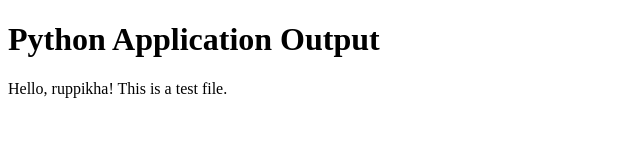
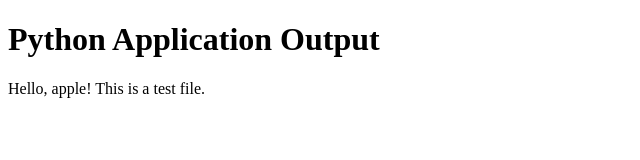
Before and after one commit to ruppikha/test, a plain HTML site: page docs/index.html in a window 1280 px wide. Shown: the full height of the page, 0-640 px from the left. Drawn offline with Linux system fonts and the light colour scheme.

Commit message:
Update output with name apple

```diff
--- a/docs/index.html
+++ b/docs/index.html
@@ -8,7 +8,7 @@
 <body>
     <h1>Python Application Output</h1>
     <div id="output">
-        <p>Hello, ruppikha! This is a test file.</p>
+        <p>Hello, apple! This is a test file.</p>
     </div>
 </body>
 </html>
```
